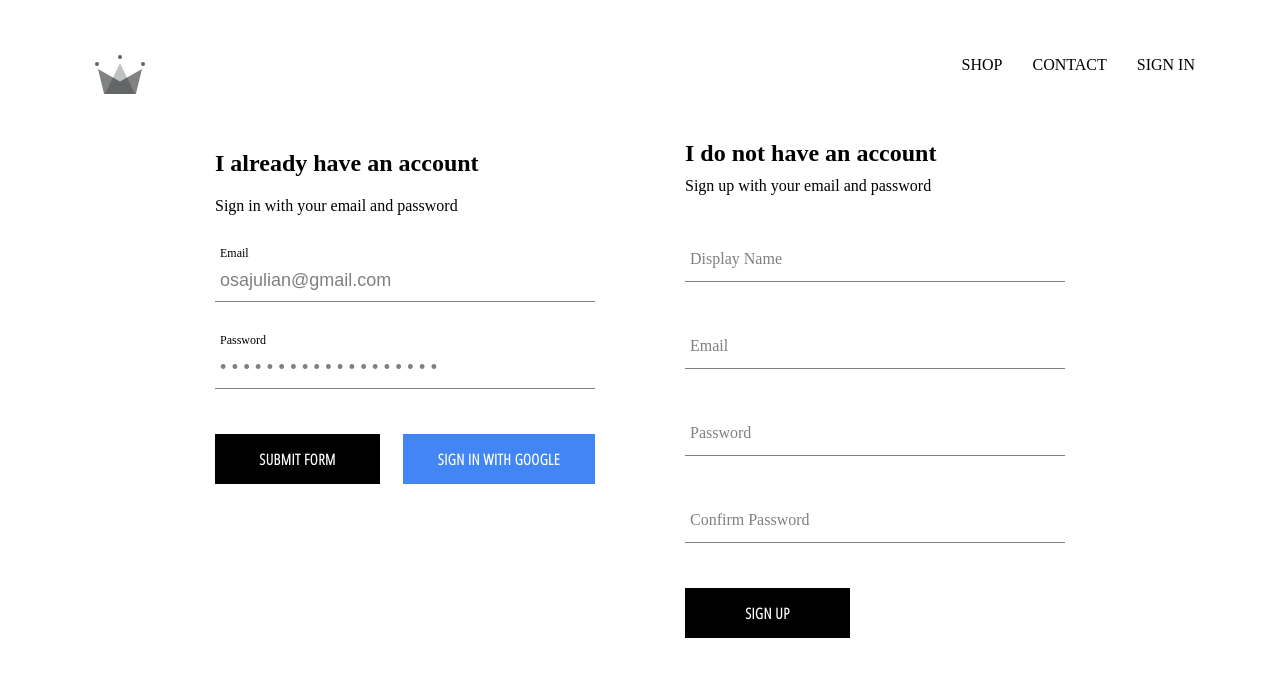
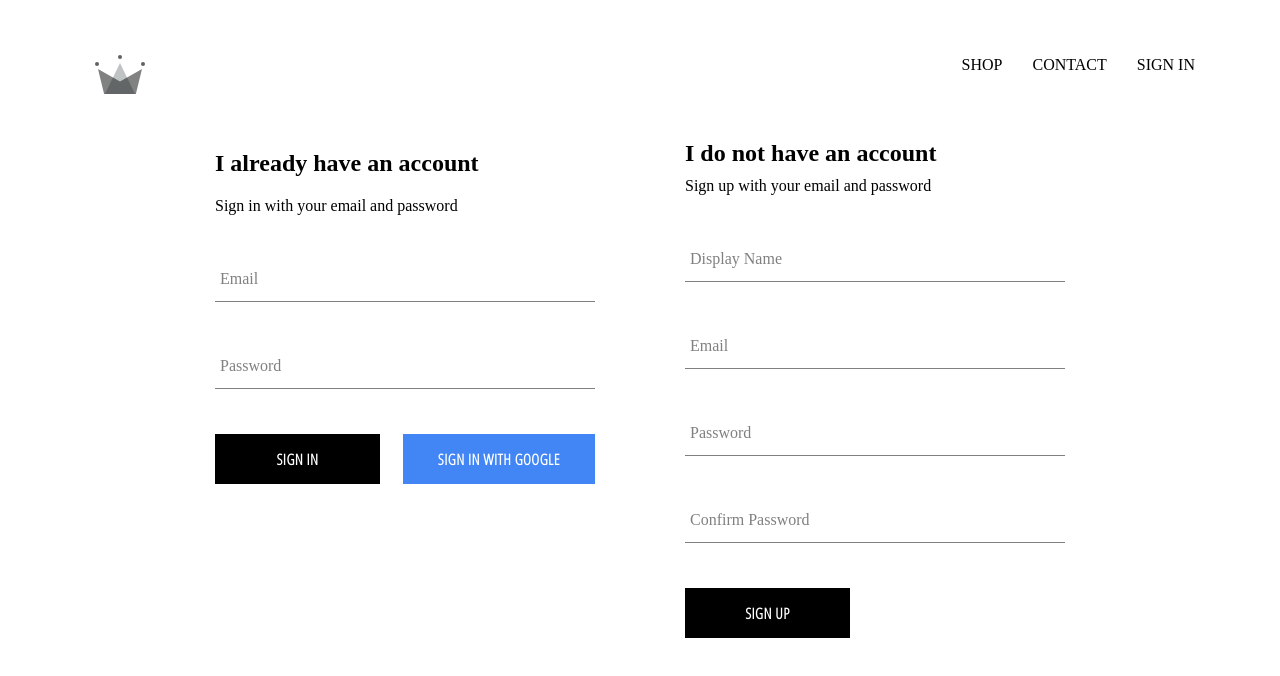
Before and after one commit to Osajulian/crwn-clothing, a React (Create React App) app: page /signin in a window 1280 px wide. Shown: the top 676 px of the page. Built offline with nearby package versions, Linux system fonts and the light colour scheme; no server answers.

Commit message:
completed signin handleSubmit method

```diff
--- a/src/components/sign-in/sign-in.component.js
+++ b/src/components/sign-in/sign-in.component.js
@@ -2,7 +2,7 @@ import React from 'react'
 
 import FormInput from '../form-input/form-input.component'
 import CustomButton from '../custom-button/custom-button.component'
-import { signInWithGoogle } from '../../firebase/firebase.utils'
+import { auth, signInWithGoogle, createUserProfileDocument } from '../../firebase/firebase.utils'
 
 import './sign-in.component.styles.scss'
 
@@ -11,16 +11,22 @@ class SignIn extends React.Component {
     constructor() {
         super()
         this.state = {
-            email: 'osajulian@gmail.com',
-            password: 'osajulian@gmail.com'
+            email: '',
+            password: ''
         }
     }
 
-    handleSubmit = event => {
+    handleSubmit = async event => {
+        const { email, password } = this.state
         event.preventDefault()
-        this.setState({
-            email: '', password: ''
-        })
+        try {
+            await auth.signInWithEmailAndPassword(email, password)
+            this.setState({
+                email: '', password: ''
+            })
+        }catch(error) {
+            console.log(error)
+        }
     }
 
     handleChange = event => {
@@ -36,10 +42,10 @@ class SignIn extends React.Component {
                 <h2>I already have an account</h2>
                 <span>Sign in with your email and password</span>
                 <form onSubmit={this.handleSubmit}>
-                    <FormInput type='email' label='Email' handleChange={this.handleChange} value={this.state.email} required />
-                    <FormInput type='password' label='Password' handleChange={this.handleChange} value={this.state.password} required />
+                    <FormInput type='email' name='email' label='Email' handleChange={this.handleChange} value={this.state.email} required />
+                    <FormInput type='password' name='password' label='Password' handleChange={this.handleChange} value={this.state.password} required />
                     <div className='buttons'>
-                        <CustomButton type='submit'>Submit Form</CustomButton>
+                        <CustomButton type='submit'>Sign in</CustomButton>
                         <CustomButton onClick={signInWithGoogle} isGoogleSignIn>Sign in with Google</CustomButton>
                     </div>
                 </form>
```
